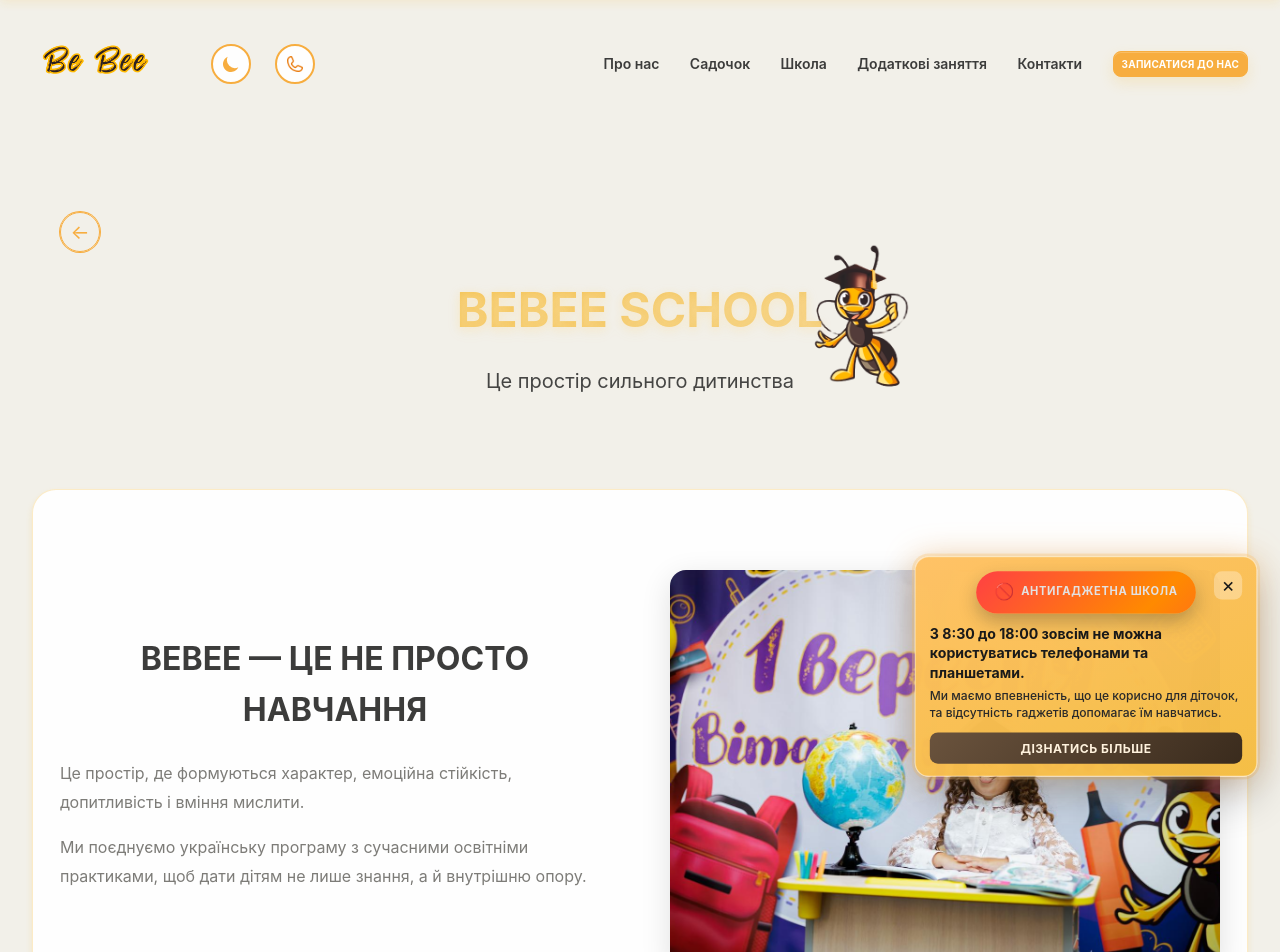
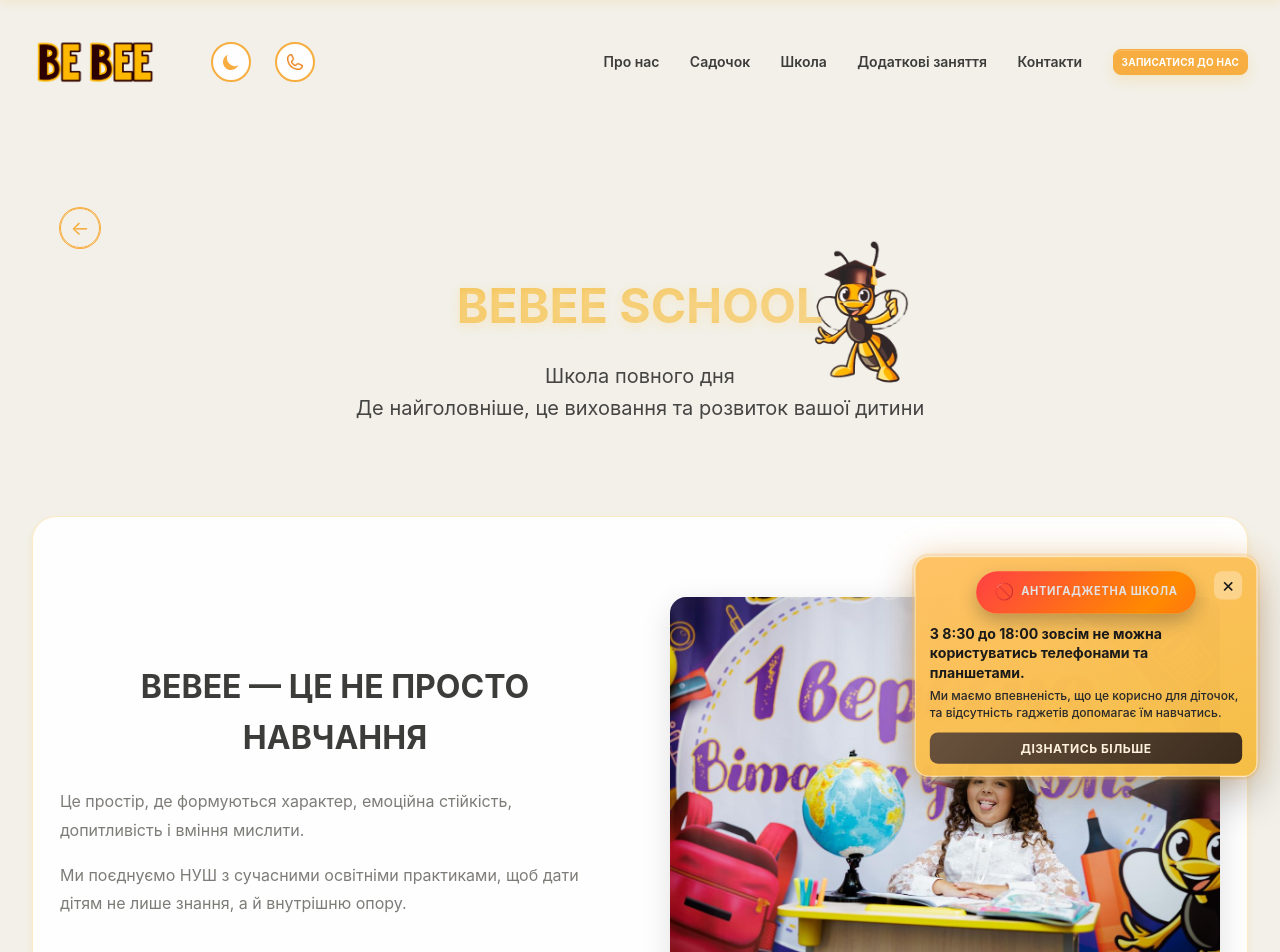
Before and after one commit to bebeedn/bebee, a Next.js app: page /school in a window 1280 px wide. Shown: the top 952 px of the page. Built offline with nearby package versions, Linux system fonts and the light colour scheme.

Commit message:
Оновлення текстів у футері, на сторінках школи та садочка

```diff
--- a/app/components/Footer/Footer.js
+++ b/app/components/Footer/Footer.js
@@ -53,8 +53,8 @@
             <div>
               <h3 className={styles.title}>BeBee</h3>
               <p className={styles.text}>
-                Приватна школа<br />
-                Якісна освіта для вашої дитини
+                Освітній простір для <br />
+                Діточок від ясельної групи у садочку до випускного у школі
               </p>
             </div>
             <a
--- a/app/kindergarten/page.js
+++ b/app/kindergarten/page.js
@@ -409,7 +409,10 @@
         <section className={`${styles.ctaSection} ${styles.fadeIn}`} ref={el => sectionsRef.current[2] = el}>
           <div className={styles.container}>
             <h2>Запис відкрито</h2>
-            <p>Завітайте до нас, познайомтеся з педагогами та подивіться на наш садочок</p>
+            <p>
+              Завітайте до нас, познайомтеся з педагогами та подивіться на наш садочок <br />
+              Працюємо з 8:30 до 18:00
+            </p>
             <button className={styles.ctaButton} onClick={handleOpenModal}>
               Записатися в садочок
             </button>
--- a/app/school/page.js
+++ b/app/school/page.js
@@ -129,7 +129,8 @@
                 </div>
               </div>
               <p className={styles.subtitle}>
-                Це простір сильного дитинства
+                Школа повного дня <br />
+                Де найголовніше, це виховання та розвиток вашої дитини
               </p>
             </div>
           </div>
@@ -144,7 +145,7 @@
                   Це простір, де формуються характер, емоційна стійкість, допитливість і вміння мислити.
                 </p>
                 <p>
-                  Ми поєднуємо українську програму з сучасними освітніми практиками, щоб дати дітям не лише знання, а й внутрішню опору.
+                  Ми поєднуємо НУШ з сучасними освітніми практиками, щоб дати дітям не лише знання, а й внутрішню опору.
                 </p>
               </div>
               <div className={styles.aboutImage}>
```
Also changed, not shown: public/images/logo_1!.png (added), public/images/logo_1.png.
